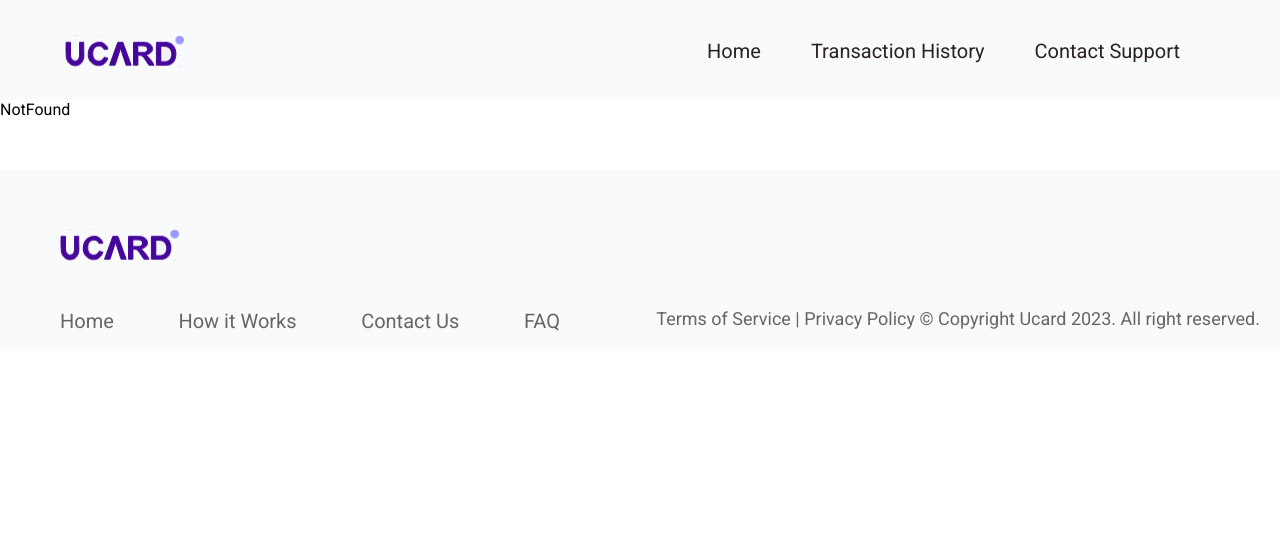
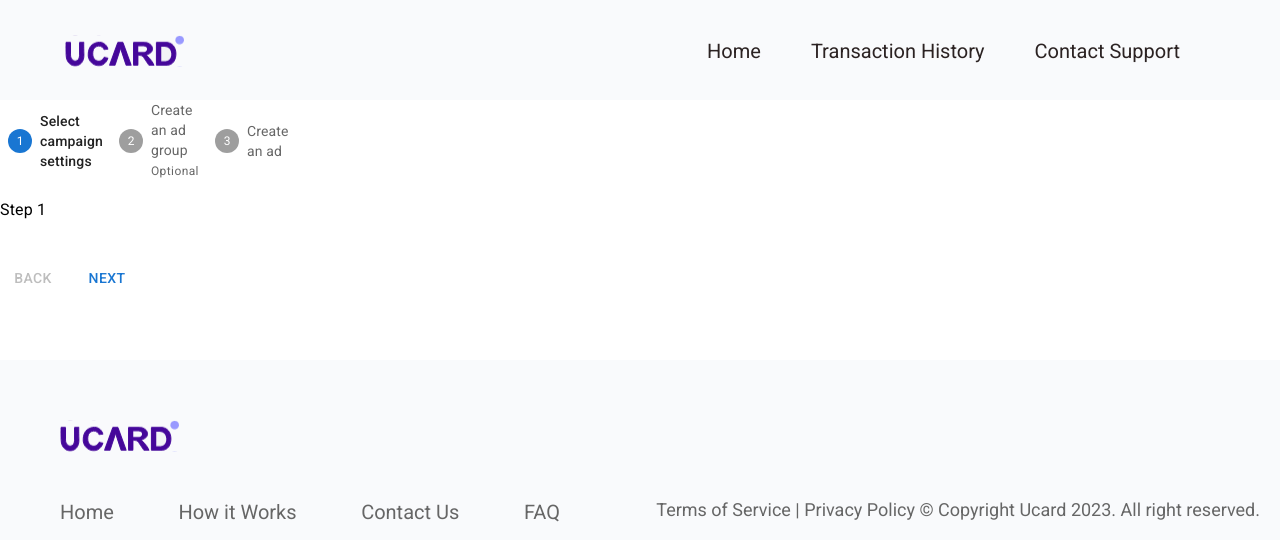
Before and after one commit to Afosbids/ucard_dtc, a React (Vite) app: page /stepper-form in a window 1280 px wide. Shown: the top 560 px of the page. Built offline with nearby package versions, Linux system fonts and the light colour scheme.

Commit message:
added a stepper form to test

```diff
--- a/package.json
+++ b/package.json
@@ -11,7 +11,7 @@
   "dependencies": {
     "@emotion/react": "^11.10.5",
     "@emotion/styled": "^11.10.5",
-    "@mui/material": "^5.11.4",
+    "@mui/material": "^5.11.7",
     "@mui/x-data-grid": "^5.17.18",
     "@reduxjs/toolkit": "^1.9.1",
     "axios": "^1.2.2",
--- a/src/App.jsx
+++ b/src/App.jsx
@@ -12,6 +12,7 @@
 import OrderDetailNavBar from './components/OrderDetailPageComponent/OrderDetailNavBar'
 import { Layout } from './components/Layout/Layout'
 import SelectPaymentOption from './components/SelectPaymentOption/SelectPaymentOption'
+import StepperForm from './pages/StepperForm/Stepperform'
 
 function App() {
 
@@ -27,6 +28,7 @@
       <Route path='/transaction-confirm-page' element={<TransactionConfirmPage />}></Route>
       <Route path='/transaction-history-page' element={<TransactionHistoryPage />}></Route>
       <Route path='/select-payment-option' element={<SelectPaymentOption />}></Route>
+      <Route path='/stepper-form' element={<StepperForm />}></Route>
       <Route path='*' element={<NotFound />} />
       </Route>
     </Routes>
--- a/src/components/SelectPaymentOption/SelectPaymentOption.jsx
+++ b/src/components/SelectPaymentOption/SelectPaymentOption.jsx
@@ -4,10 +4,12 @@
 import { PaymentOptionData } from '../../dummydata/paymentoptiondata'
 import CardDetailsCard from '../../components/CardDetailsCard/CardDetailsCard'
 import Modal from '../Modal/Modal'
+import { useNavigate } from 'react-router-dom'
 
 const SelectPaymentOption = () => {
   const [isModalOpen, setIsModalOpen] = useState(false)
   const [itemId, setItemId] = useState(0)
+  const navigate = useNavigate();
 
   console.log(itemId)
 
@@ -41,7 +43,8 @@
       </div>
 
       {
-        itemId === 1 ?  <Modal
+        itemId === 1 ?
+        <Modal
         isOpened={isModalOpen}
         onClose={() => setIsModalOpen(false)}
       >
@@ -50,8 +53,13 @@
         />
       </Modal>
 
+      : itemId === 2 ?
+      navigate("/payment-option-detail-page")
+
       : ""
       }
+
+
 
 
       {/* <CardDetailsCard show={show} closeModal={() => setShow(false)} /> */}
--- a/src/components/ShowCase/ShowCase.jsx
+++ b/src/components/ShowCase/ShowCase.jsx
@@ -15,7 +15,8 @@
         <p>A platform for making payment for Cable TV
           subscriptions and bills payments.</p>
 
-          <button><Link to='./select-payment-option'>Pay Now</Link></button>
+          <Link to='./select-payment-option'> <button>Pay Now
+          </button></Link>
       </div>
 
       <div className="home-showcase-right">
--- /dev/null
+++ b/src/pages/StepperForm/StepperForm.css
@@ -0,0 +1,3 @@
+.stepperform-container{
+    max-width: 700px;
+}
--- /dev/null
+++ b/src/pages/StepperForm/StepperForm.jsx
@@ -0,0 +1,119 @@
+import * as React from 'react';
+import Box from '@mui/material/Box';
+import Stepper from '@mui/material/Stepper';
+import Step from '@mui/material/Step';
+import StepLabel from '@mui/material/StepLabel';
+import Button from '@mui/material/Button';
+import Typography from '@mui/material/Typography';
+import './StepperForm.css'
+
+const steps = ['Select campaign settings', 'Create an ad group', 'Create an ad'];
+
+export default function StepperForm() {
+    const [activeStep, setActiveStep] = React.useState(0);
+    const [skipped, setSkipped] = React.useState(new Set());
+
+    const isStepOptional = (step) => {
+        return step === 1;
+    };
+
+    const isStepSkipped = (step) => {
+        return skipped.has(step);
+    };
+
+    const handleNext = () => {
+        let newSkipped = skipped;
+        if (isStepSkipped(activeStep)) {
+            newSkipped = new Set(newSkipped.values());
+            newSkipped.delete(activeStep);
+        }
+
+        setActiveStep((prevActiveStep) => prevActiveStep + 1);
+        setSkipped(newSkipped);
+    };
+
+    const handleBack = () => {
+        setActiveStep((prevActiveStep) => prevActiveStep - 1);
+    };
+
+    const handleSkip = () => {
+        if (!isStepOptional(activeStep)) {
+            // You probably want to guard against something like this,
+            // it should never occur unless someone's actively trying to break something.
+            throw new Error("You can't skip a step that isn't optional.");
+        }
+
+        setActiveStep((prevActiveStep) => prevActiveStep + 1);
+        setSkipped((prevSkipped) => {
+            const newSkipped = new Set(prevSkipped.values());
+            newSkipped.add(activeStep);
+            return newSkipped;
+        });
+    };
+
+    const handleReset = () => {
+        setActiveStep(0);
+    };
+
+    return (
+
+        <div className="stepperform-container">
+            <Box sx={{ width: '20%' }}>
+                <Stepper activeStep={activeStep}>
+                    {steps.map((label, index) => {
+                        const stepProps = {};
+                        const labelProps = {};
+                        if (isStepOptional(index)) {
+                            labelProps.optional = (
+                                <Typography variant="caption">Optional</Typography>
+                            );
+                        }
+                        if (isStepSkipped(index)) {
+                            stepProps.completed = false;
+                        }
+                        return (
+                            <Step key={label} {...stepProps}>
+                                <StepLabel {...labelProps}>{label}</StepLabel>
+                            </Step>
+                        );
+                    })}
+                </Stepper>
+                {activeStep === steps.length ? (
+                    <React.Fragment>
+                        <Typography sx={{ mt: 2, mb: 1 }}>
+                            All steps completed - you&apos;re finished
+                        </Typography>
+                        <Box sx={{ display: 'flex', flexDirection: 'row', pt: 2 }}>
+                            <Box sx={{ flex: '1 1 auto' }} />
+                            <Button onClick={handleReset}>Reset</Button>
+                        </Box>
+                    </React.Fragment>
+                ) : (
+                    <React.Fragment>
+                        <Typography sx={{ mt: 2, mb: 1 }}>Step {activeStep + 1}</Typography>
+                        <Box sx={{ display: 'flex', flexDirection: 'row', pt: 2 }}>
+                            <Button
+                                color="inherit"
+                                disabled={activeStep === 0}
+                                onClick={handleBack}
+                                sx={{ mr: 1 }}
+                            >
+                                Back
+                            </Button>
+                            <Box sx={{ flex: '1 1 auto' }} />
+                            {isStepOptional(activeStep) && (
+                                <Button color="inherit" onClick={handleSkip} sx={{ mr: 1 }}>
+                                    Skip
+                                </Button>
+                            )}
+
+                            <Button onClick={handleNext}>
+                                {activeStep === steps.length - 1 ? 'Finish' : 'Next'}
+                            </Button>
+                        </Box>
+                    </React.Fragment>
+                )}
+            </Box>
+        </div>
+    );
+}
```
Also changed, not shown: 1 other file (tests, documents, lock files or other folders).
